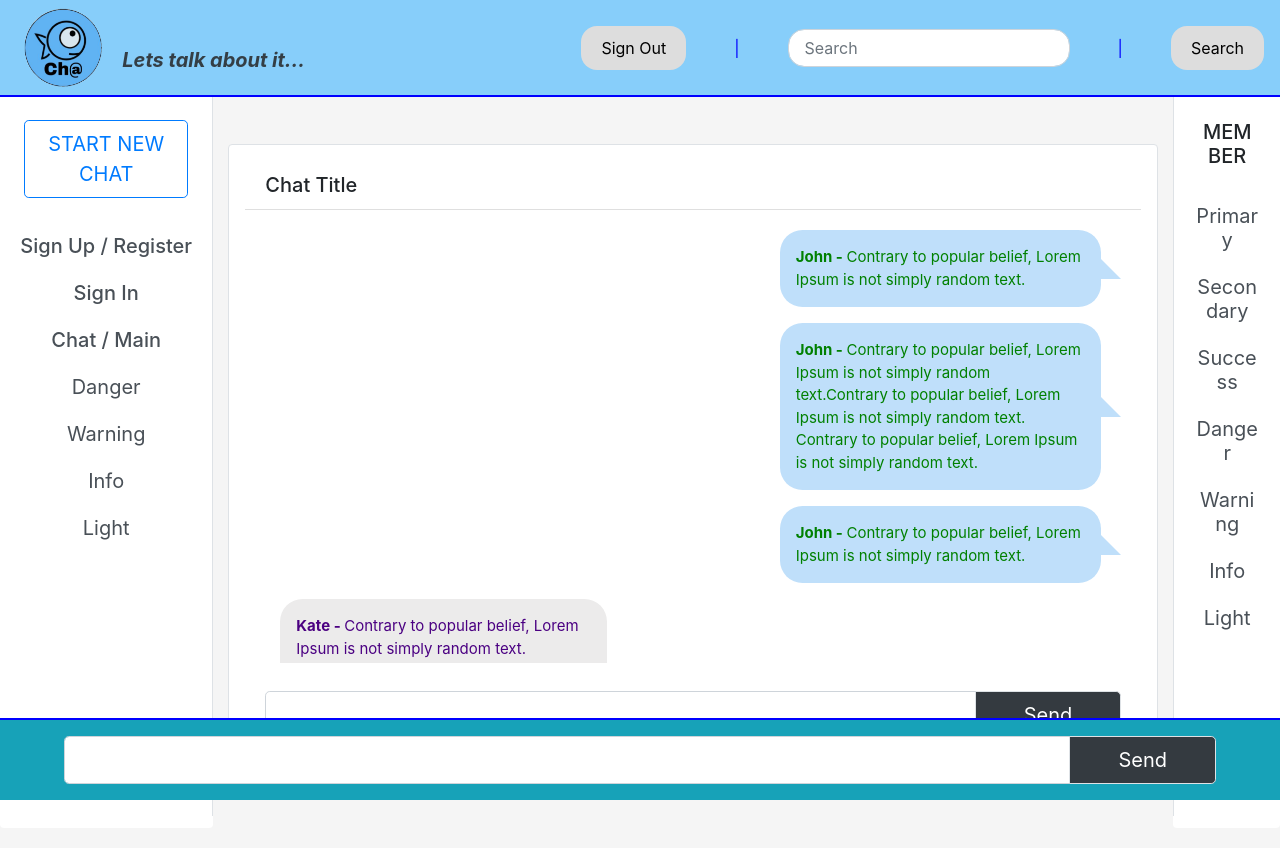
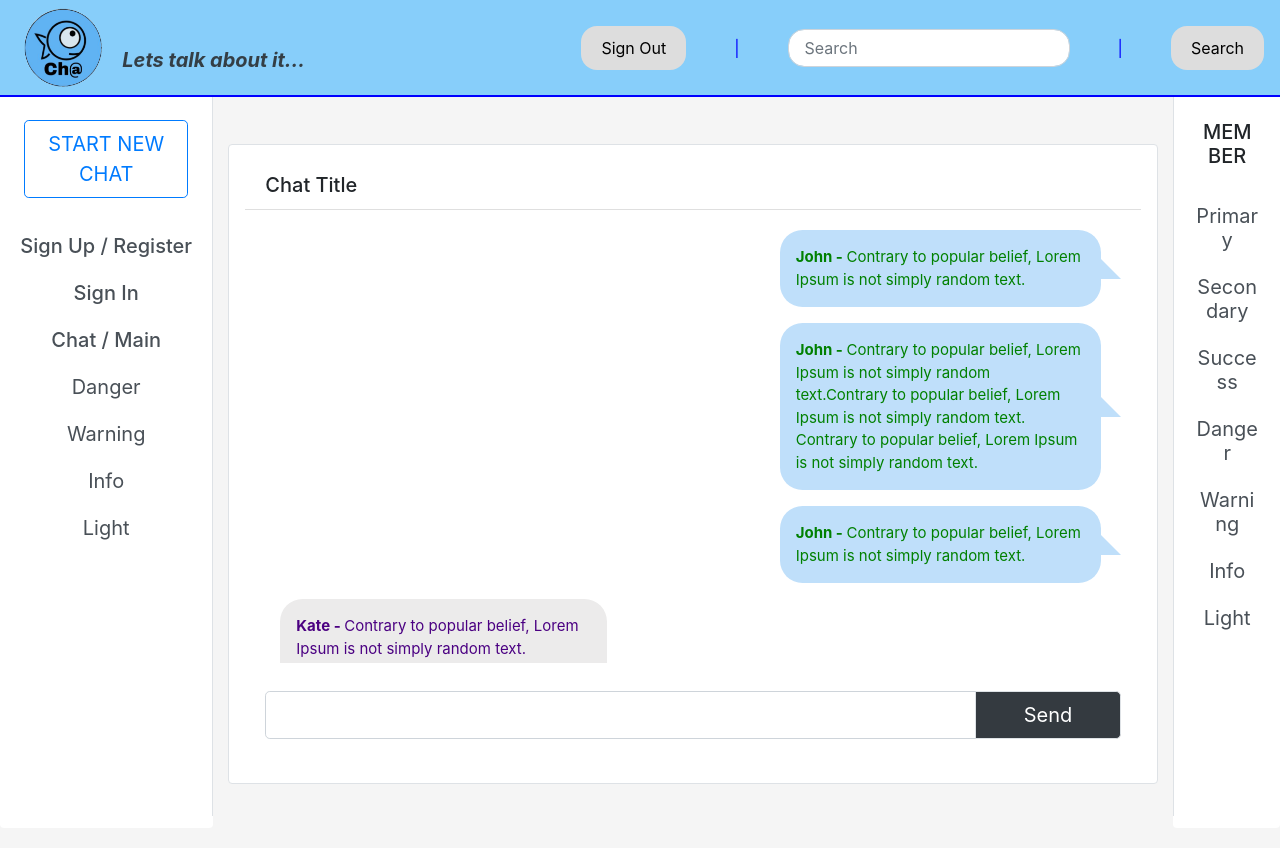
Before and after one commit to catnap89/HelloWorldCommunity, a React (Create React App) app in the folder client/: page / in a window 1280 px wide. Built offline with nearby package versions, Linux system fonts and the light colour scheme.

Commit message:
removed all references to footer

```diff
--- a/client/src/components/Footer/footer.css
+++ /dev/null
@@ -1,7 +0,0 @@
-.downbar {
-    /* background-color: lightskyblue; */
-    /* border-top-width: 5px ;
-    border-color: slategray !important; */
-    border-top: 2px solid blue !important;
-
-}
--- a/client/src/components/Footer/index.js
+++ /dev/null
@@ -1,27 +0,0 @@
-import React from 'react';
-import {Navbar, FormControl, InputGroup, Button} from 'react-bootstrap';
-import './footer.css';
-
-
-const Footer = props => (
-
-
-<Navbar className="downbar" fixed="bottom" bg="info" >
-
-<InputGroup size="lg" className=" p-2 pl-5 pr-5">
-    <FormControl className= "bg-white"
-      placeholder= ''
-      aria-label="Enter Chat Message"
-      aria-describedby="basic-addon2"
-    />
-    <InputGroup.Append>
-      <Button variant="dark border pl-5 pr-5">Send</Button>
-    </InputGroup.Append>
-  </InputGroup>
-
-
-</Navbar>
-
-)
-
-export default Footer;
--- a/client/src/pages/Community/Community.js
+++ b/client/src/pages/Community/Community.js
@@ -5,7 +5,7 @@ import CardDeck from 'react-bootstrap/CardDeck';
 import Side from "../../components/Side";
 import Chatbox from "../../components/Chatbox";
 import Sideright from "../../components/Sideright";
-// import Footer from "../../components/Footer";
+
 
 class Community extends Component {
   // Not sure what to have in the states yet.
@@ -24,7 +24,7 @@ class Community extends Component {
           <Chatbox />
           <Sideright />
         </CardDeck>
-        {/* <Footer />      */}
+
       </div>
     );
   }
--- a/client/src/pages/Main/Main.js
+++ b/client/src/pages/Main/Main.js
@@ -5,7 +5,7 @@ import CardDeck from 'react-bootstrap/CardDeck';
 import Side from "../../components/Side";
 import Chatbox from "../../components/Chatbox";
 import Sideright from "../../components/Sideright";
-import Footer from "../../components/Footer";
+
 
 class Community extends Component {
   // Not sure what to have in the states yet.
@@ -23,7 +23,7 @@ class Community extends Component {
           <Chatbox />
           <Sideright />
         </CardDeck>
-        <Footer />
+
       </div>
     );
   }
```
